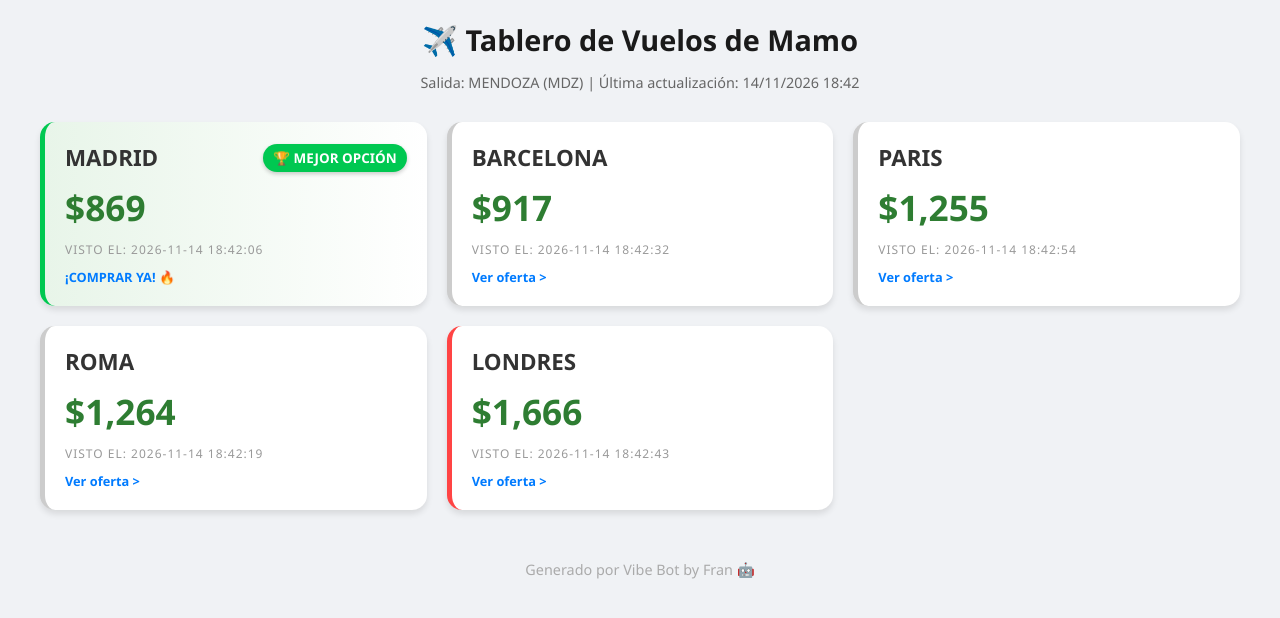
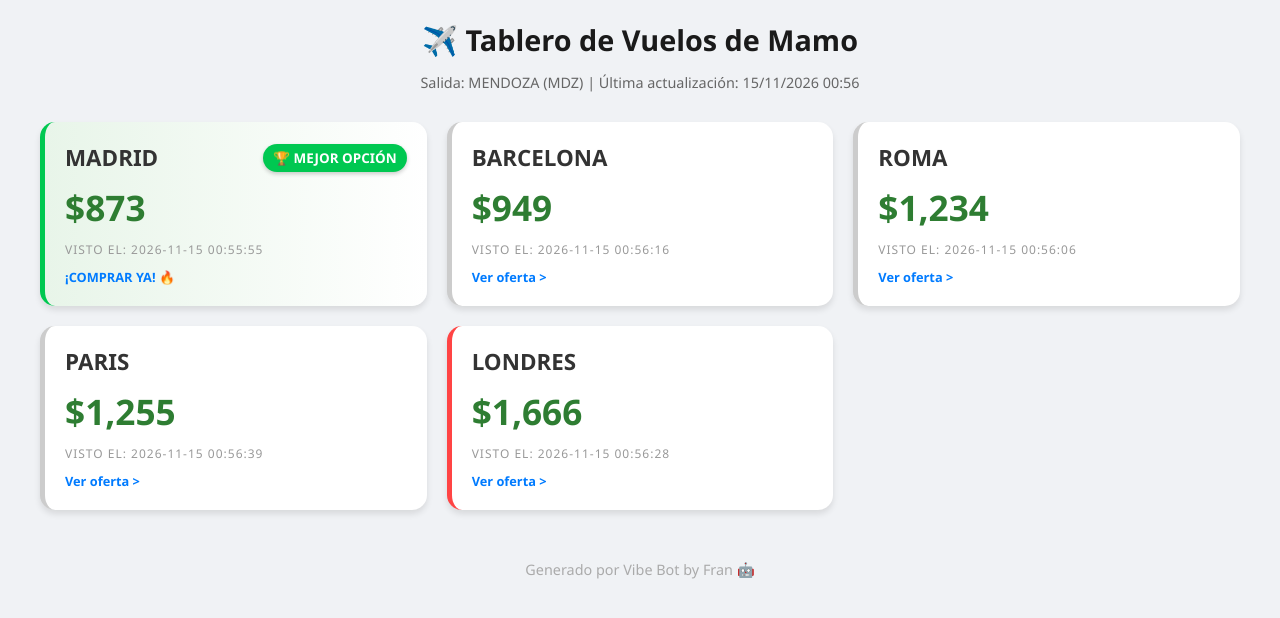
Before and after one commit to franciscolaria-commits/vibe-travel-bot, a plain HTML site: page index.html in a window 1280 px wide. Drawn offline with Linux system fonts and the light colour scheme.

Commit message:
deploy: 86872cc3f2a080860c89286d488f3e7b843e53a5

```diff
--- a/index.html
+++ b/index.html
@@ -65,7 +65,7 @@
     <body>
         <div class="header">
             <h1>✈️ Tablero de Vuelos de Mamo</h1>
-            <p>Salida: MENDOZA (MDZ) | Última actualización: 14/11/2026 18:42</p>
+            <p>Salida: MENDOZA (MDZ) | Última actualización: 15/11/2026 00:56</p>
         </div>
 
         <div class="container">
@@ -73,8 +73,8 @@
         <a href="https://www.turismocity.com.ar/vuelos-baratos-a-MAD-Barajas?currency=USD&flexDates=true&from=MDZ" target="_blank">
             <div class="card winner">
                 <div class="destination">MADRID <span class="badge badge-win">🏆 MEJOR OPCIÓN</span></div>
-                <div class="price">$869</div>
-                <div class="date">Visto el: 2026-11-14 18:42:06</div>
+                <div class="price">$873</div>
+                <div class="date">Visto el: 2026-11-15 00:55:55</div>
                 <span class="cta">¡COMPRAR YA! 🔥</span>
             </div>
         </a>
@@ -82,8 +82,17 @@
         <a href="https://www.turismocity.com.ar/vuelos-baratos-a-BCN-Barcelona_Intl?currency=USD&flexDates=true&from=MDZ" target="_blank">
             <div class="card normal">
                 <div class="destination">BARCELONA </div>
-                <div class="price">$917</div>
-                <div class="date">Visto el: 2026-11-14 18:42:32</div>
+                <div class="price">$949</div>
+                <div class="date">Visto el: 2026-11-15 00:56:16</div>
+                <span class="cta">Ver oferta ></span>
+            </div>
+        </a>
+
+        <a href="https://www.turismocity.com.ar/vuelos-baratos-a-ROM-Roma_Italia?currency=USD&flexDates=true&from=MDZ" target="_blank">
+            <div class="card normal">
+                <div class="destination">ROMA </div>
+                <div class="price">$1,234</div>
+                <div class="date">Visto el: 2026-11-15 00:56:06</div>
                 <span class="cta">Ver oferta ></span>
             </div>
         </a>
@@ -92,16 +101,7 @@
             <div class="card normal">
                 <div class="destination">PARIS </div>
                 <div class="price">$1,255</div>
-                <div class="date">Visto el: 2026-11-14 18:42:54</div>
-                <span class="cta">Ver oferta ></span>
-            </div>
-        </a>
-
-        <a href="https://www.turismocity.com.ar/vuelos-baratos-a-ROM-Roma_Italia?currency=USD&flexDates=true&from=MDZ" target="_blank">
-            <div class="card normal">
-                <div class="destination">ROMA </div>
-                <div class="price">$1,264</div>
-                <div class="date">Visto el: 2026-11-14 18:42:19</div>
+                <div class="date">Visto el: 2026-11-15 00:56:39</div>
                 <span class="cta">Ver oferta ></span>
             </div>
         </a>
@@ -110,7 +110,7 @@
             <div class="card expensive">
                 <div class="destination">LONDRES </div>
                 <div class="price">$1,666</div>
-                <div class="date">Visto el: 2026-11-14 18:42:43</div>
+                <div class="date">Visto el: 2026-11-15 00:56:28</div>
                 <span class="cta">Ver oferta ></span>
             </div>
         </a>
```
